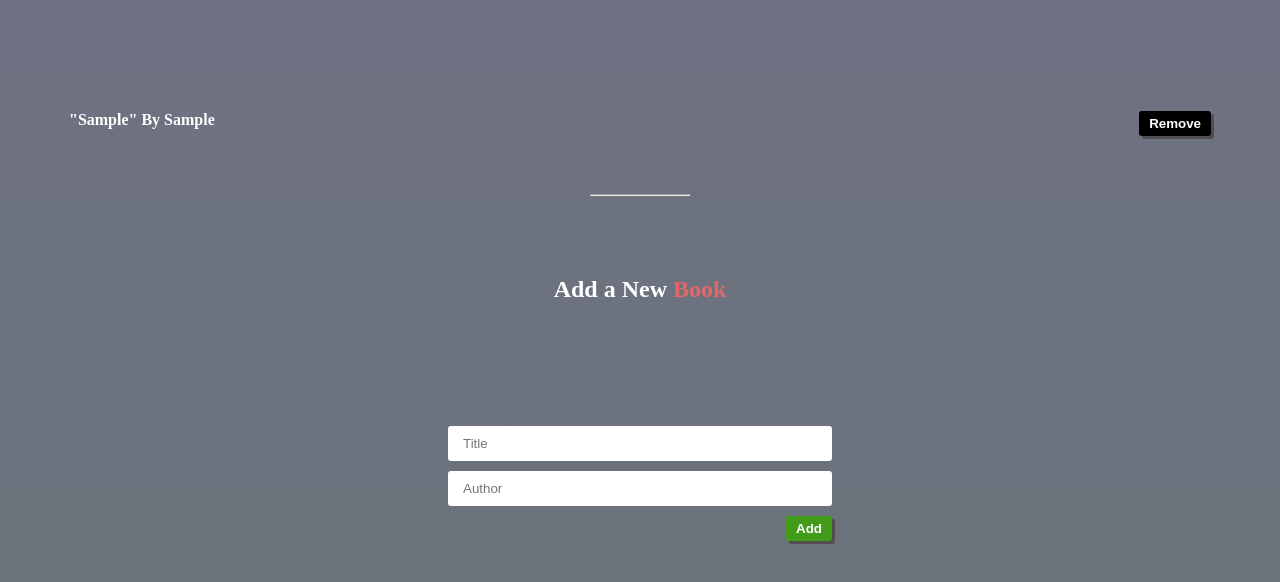
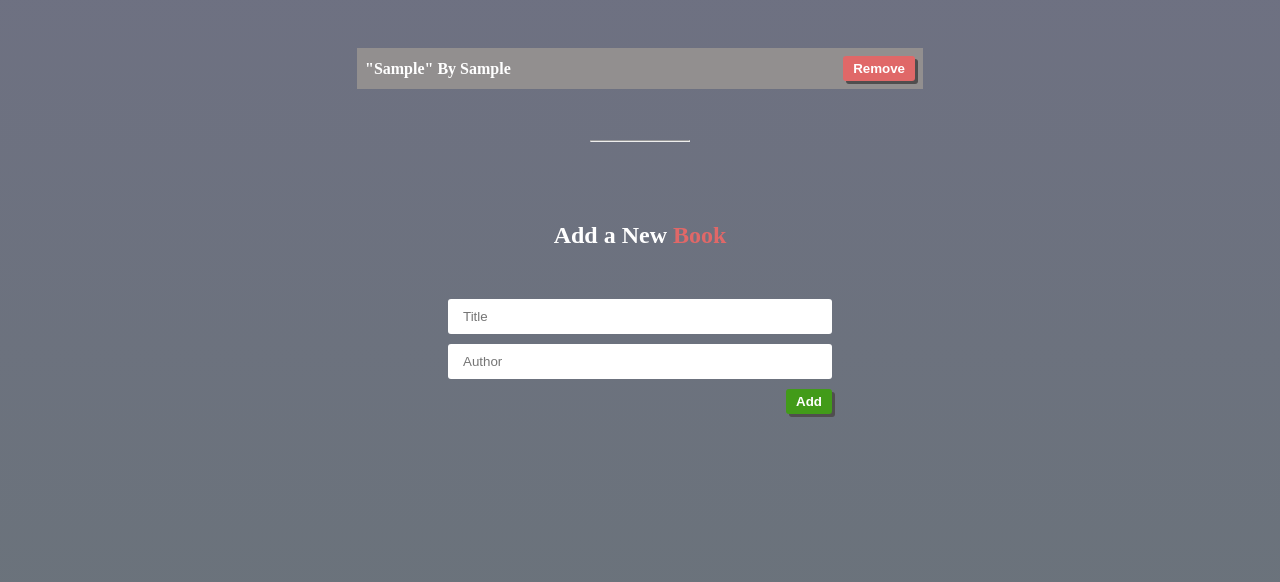
Before and after one commit to Meri-MG/Awesome-Books, a website: page index.html in a window 1280 px wide. Both pictures are taken after typing "Sample", "Sample" into the empty fields and a click on the button "Add". Shown: the part 80-662 px from the top of the page. Drawn offline with Linux system fonts and the light colour scheme.

Commit message:
Add styles to myDiv section

```diff
--- a/index.html
+++ b/index.html
@@ -8,17 +8,16 @@
     <title>Awesome Books</title>
 </head>
 <body>
-    <div class="container">
+    <div class="container d-flex">
         <h1 class="title"><span>Awesome </span> Books</h1>
         <section id="div-container">
-            <div class="books">
-
+            <div class="books d-flex">
             </div>
         </section>
         <hr>
     </div>
 
-    <form id="form">
+    <form id="form" class="d-flex">
         <h2>Add a New <span>Book</span></h2>
         <label for="title">
             <input class="input-title" id="title" type="text" placeholder="Title" required>
--- a/style.css
+++ b/style.css
@@ -15,9 +15,7 @@ body {
 h1,
 h2 {
   margin: 40px 0;
-  height: 100px;
   text-align: center;
-  z-index: 99;
   color: #fff;
 }
 
@@ -27,11 +25,7 @@ span {
 
 .container {
   position: relative;
-  display: flex;
-  flex-direction: column;
   flex-wrap: wrap;
-  justify-content: center;
-  align-items: center;
   gap: 6px;
   color: #fff;
 }
@@ -47,32 +41,31 @@ span {
   margin: 0 auto;
 }
 
-/* #books:nth-child(even) {
-  background-color: rgb(170, 169, 169);
-} */
-
 .books {
   position: relative;
-  display: flex;
-  flex-direction: column;
-  flex-wrap: wrap;
-  width: 100%;
+  width: 50%;
   justify-content: space-between;
   margin-bottom: 20px;
   padding: 5px;
   align-items: center;
   align-self: center;
 }
-.books :nth-child(even){
-  background-color: black;
-}
 
 .myDiv {
   display: flex;
   flex-direction: row;
   justify-content: space-between;
+  align-items: center;
   width: 100%;
-  margin-bottom: 7px;
+  padding: 8px;
+}
+
+.myDiv:nth-child(even) {
+  background-color: rgb(170, 169, 169);
+}
+
+.myDiv:nth-child(odd) {
+  background-color: rgb(146, 143, 143);
 }
 
 .remove {
@@ -84,7 +77,7 @@ span {
   box-shadow: 3px 3px #504e4e;
   cursor: pointer;
   font-weight: 600;
-  transition: all 1s ease;
+  transition: all 0.5s ease;
 }
 
 .remove:hover {
@@ -100,10 +93,6 @@ hr {
 }
 
 #form {
-  display: flex;
-  flex-direction: column;
-  justify-content: center;
-  align-items: center;
   gap: 10px;
   width: 30%;
   margin: 20px auto;
@@ -130,6 +119,8 @@ hr {
   color: #fff;
   cursor: pointer;
   font-weight: 600;
+  margin-bottom: 40px;
+  transition: all 0.5s ease;
 }
 
 #form button:hover {
@@ -137,8 +128,19 @@ hr {
   background-color: #fff;
 }
 
+.d-flex {
+  display: flex;
+  flex-direction: column;
+  justify-content: center;
+  align-items: center;
+}
+
 @media (max-width: 768px) {
   #form {
-    width: 50%;
+    width: 70%;
+  }
+
+  .books {
+    width: 90%;
   }
 }
```
